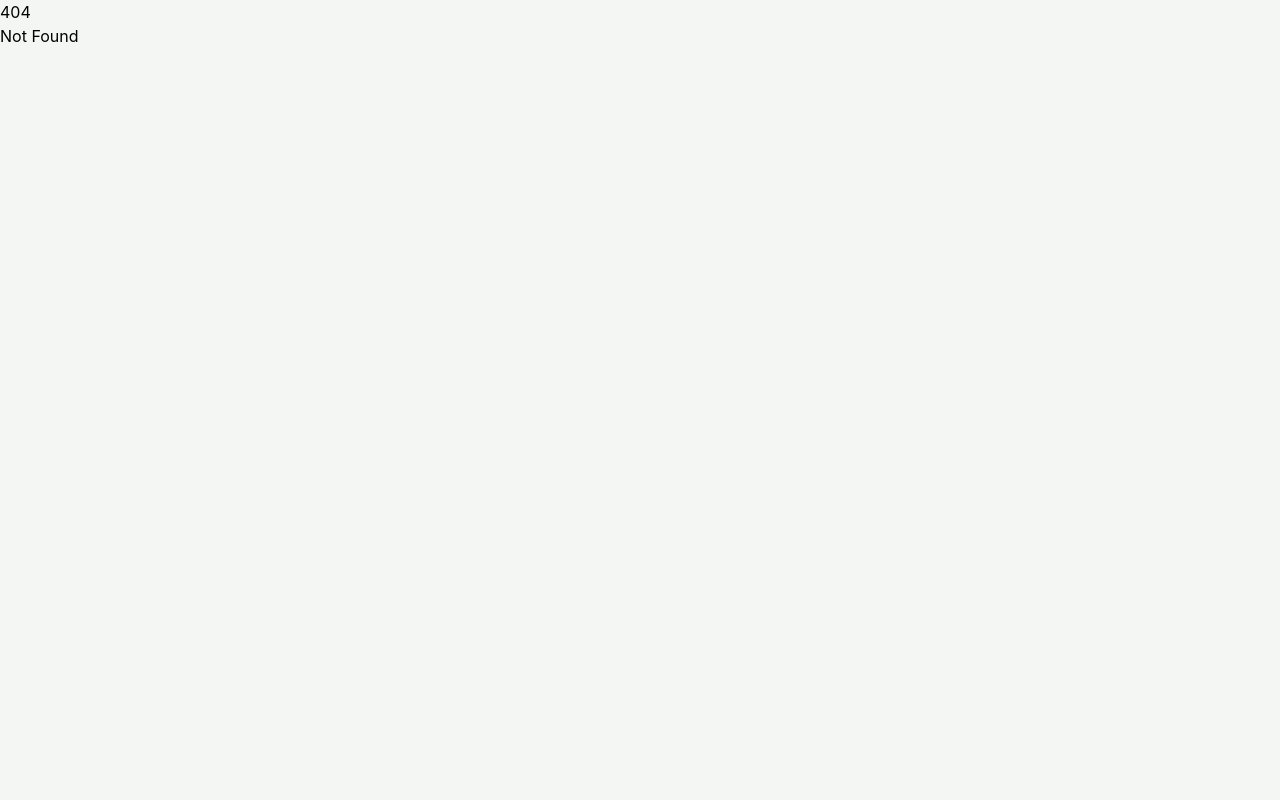
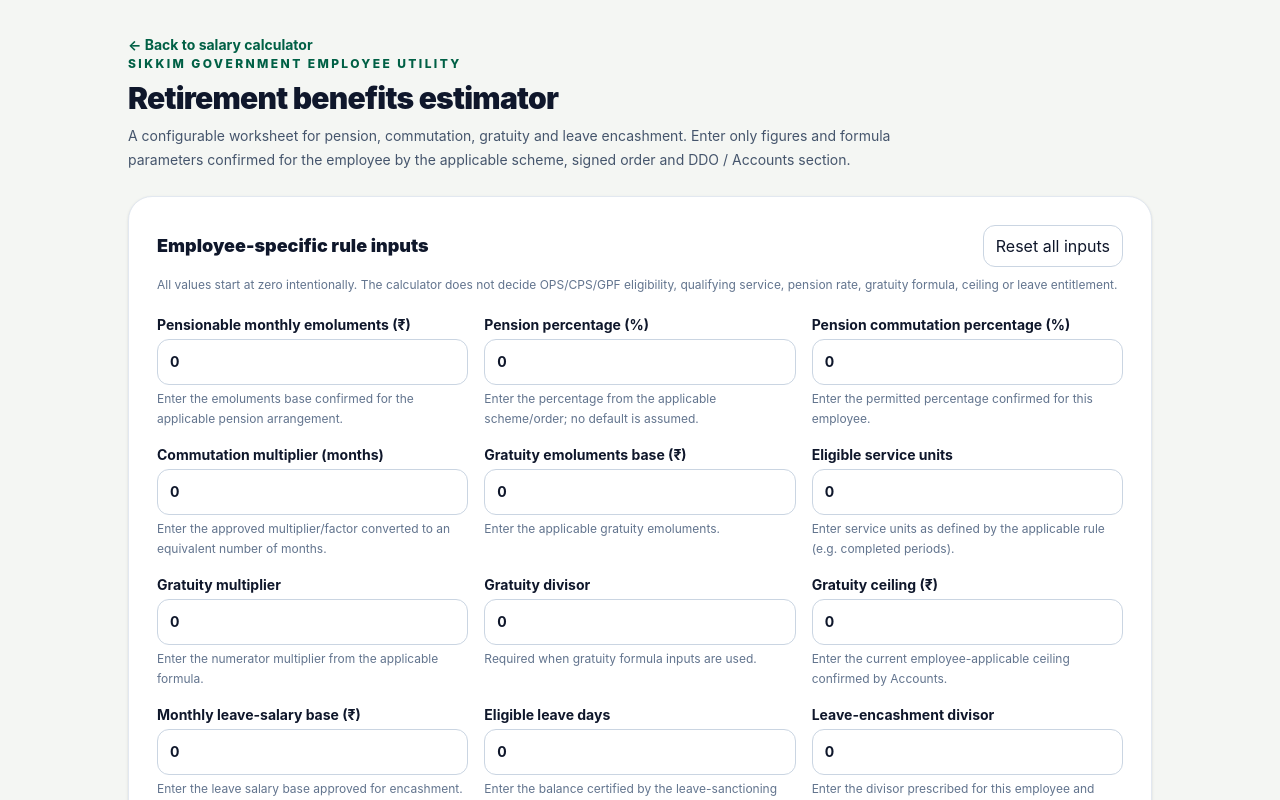
Before and after one commit to leenusdarnal/SIKKIM-GOVERNMENT-SALARY-CALCULATOR, a SvelteKit app: page /retirement-planner in a window 1280 px wide. Before the commit this address had no page. Shown: the top 800 px of the page. Built offline with nearby package versions, Linux system fonts and the light colour scheme.

Commit message:
Add retirement benefits estimator page

```diff
--- /dev/null
+++ b/src/routes/retirement-planner/+page.svelte
@@ -0,0 +1,71 @@
+<script lang="ts">
+ import {calculateRetirementEstimate,DEFAULT_RETIREMENT_INPUT,type RetirementEstimateInput} from '../../lib/retirement';
+ let input=$state<RetirementEstimateInput>({...DEFAULT_RETIREMENT_INPUT});
+ const result=$derived(calculateRetirementEstimate(input));
+ const fmt=(n:number)=>new Intl.NumberFormat('en-IN',{style:'currency',currency:'INR',maximumFractionDigits:0}).format(n);
+ const fields=[
+  {key:'pensionableEmoluments',label:'Pensionable monthly emoluments (₹)',help:'Enter the emoluments base confirmed for the applicable pension arrangement.'},
+  {key:'pensionRatePercent',label:'Pension percentage (%)',help:'Enter the percentage from the applicable scheme/order; no default is assumed.'},
+  {key:'commutationPercent',label:'Pension commutation percentage (%)',help:'Enter the permitted percentage confirmed for this employee.'},
+  {key:'commutationMultiplierMonths',label:'Commutation multiplier (months)',help:'Enter the approved multiplier/factor converted to an equivalent number of months.'},
+  {key:'gratuityEmoluments',label:'Gratuity emoluments base (₹)',help:'Enter the applicable gratuity emoluments.'},
+  {key:'gratuityServiceUnits',label:'Eligible service units',help:'Enter service units as defined by the applicable rule (e.g. completed periods).'},
+  {key:'gratuityMultiplier',label:'Gratuity multiplier',help:'Enter the numerator multiplier from the applicable formula.'},
+  {key:'gratuityDivisor',label:'Gratuity divisor',help:'Required when gratuity formula inputs are used.'},
+  {key:'gratuityCeiling',label:'Gratuity ceiling (₹)',help:'Enter the current employee-applicable ceiling confirmed by Accounts.'},
+  {key:'leaveSalaryMonthly',label:'Monthly leave-salary base (₹)',help:'Enter the leave salary base approved for encashment.'},
+  {key:'eligibleLeaveDays',label:'Eligible leave days',help:'Enter the balance certified by the leave-sanctioning authority.'},
+  {key:'leaveEncashmentDivisor',label:'Leave-encashment divisor',help:'Enter the divisor prescribed for this employee and leave type.'},
+  {key:'otherRetirementBenefits',label:'Other one-time benefits (₹)',help:'Optional manually verified amount; no benefit is assumed.'}
+ ] as const;
+</script>
+<svelte:head>
+ <title>Retirement Benefits Estimator | Sikkim Government Salary Calculator</title>
+ <meta name="description" content="Illustrative retirement benefit worksheet for Sikkim Government employees using employee-specific rule inputs confirmed by Accounts." />
+</svelte:head>
+<main class="min-h-screen bg-[#f4f6f3] px-4 py-8 text-slate-900 dark:bg-[#0b1411] dark:text-slate-100 sm:px-8">
+ <div class="mx-auto max-w-5xl space-y-6">
+  <a href="/" class="text-sm font-bold text-emerald-800 hover:underline dark:text-emerald-400">← Back to salary calculator</a>
+  <header><p class="text-xs font-extrabold uppercase tracking-[0.2em] text-emerald-800 dark:text-emerald-400">Sikkim Government employee utility</p><h1 class="mt-2 text-3xl font-black tracking-tight">Retirement benefits estimator</h1><p class="mt-2 max-w-3xl text-sm leading-6 text-slate-600 dark:text-slate-300">A configurable worksheet for pension, commutation, gratuity and leave encashment. Enter only figures and formula parameters confirmed for the employee by the applicable scheme, signed order and DDO / Accounts section.</p></header>
+  <section class="rounded-3xl border border-slate-200 bg-white p-5 shadow-sm dark:border-slate-800 dark:bg-slate-900 sm:p-7">
+   <div class="flex flex-wrap items-center justify-between gap-3"><h2 class="text-lg font-black">Employee-specific rule inputs</h2><button type="button" class="rounded-xl border border-slate-300 px-3 py-2 text-xs font-bold dark:border-slate-700" onclick={()=>input={...DEFAULT_RETIREMENT_INPUT}}>Reset all inputs</button></div>
+   <p class="mt-2 text-xs leading-5 text-slate-500">All values start at zero intentionally. The calculator does not decide OPS/CPS/GPF eligibility, qualifying service, pension rate, gratuity formula, ceiling or leave entitlement.</p>
+   <div class="mt-5 grid gap-4 sm:grid-cols-2 lg:grid-cols-3">
+    {#each fields as field}
+     <label class="text-sm font-bold">{field.label}
+      <input type="number" min="0" step="any" bind:value={input[field.key]} class="mt-1 w-full rounded-xl border border-slate-300 bg-transparent p-3 dark:border-slate-700" />
+      <span class="mt-1 block text-xs font-normal leading-5 text-slate-500">{field.help}</span>
+     </label>
+    {/each}
+   </div>
+   {#if !result.valid}<div class="mt-5 rounded-xl border border-amber-300 bg-amber-50 p-4 text-sm text-amber-950" role="alert"><strong>Review required</strong><ul class="mt-2 list-disc pl-5">{#each result.errors as error}<li>{error}</li>{/each}</ul></div>{/if}
+  </section>
+  <section class="rounded-3xl border border-slate-200 bg-white p-5 shadow-sm dark:border-slate-800 dark:bg-slate-900 sm:p-7">
+   <h2 class="text-lg font-black">Estimated results</h2>
+   <div class="mt-4 grid gap-3 sm:grid-cols-2 lg:grid-cols-3">
+    <div class="rounded-2xl bg-slate-50 p-4 dark:bg-slate-800"><p class="text-xs text-slate-500">Estimated monthly pension</p><p class="mt-1 text-2xl font-black">{fmt(result.monthlyPension)}</p></div>
+    <div class="rounded-2xl bg-slate-50 p-4 dark:bg-slate-800"><p class="text-xs text-slate-500">Monthly pension after commutation</p><p class="mt-1 text-2xl font-black">{fmt(result.residualMonthlyPension)}</p></div>
+    <div class="rounded-2xl bg-slate-50 p-4 dark:bg-slate-800"><p class="text-xs text-slate-500">Commutation lump sum</p><p class="mt-1 text-2xl font-black">{fmt(result.commutationLumpSum)}</p></div>
+    <div class="rounded-2xl border border-slate-200 p-4 dark:border-slate-700"><p class="text-xs text-slate-500">Gratuity (after entered ceiling)</p><p class="mt-1 text-xl font-black">{fmt(result.gratuity)}</p><p class="mt-1 text-xs text-slate-500">Before ceiling: {fmt(result.gratuityBeforeCeiling)}</p></div>
+    <div class="rounded-2xl border border-slate-200 p-4 dark:border-slate-700"><p class="text-xs text-slate-500">Leave encashment</p><p class="mt-1 text-xl font-black">{fmt(result.leaveEncashment)}</p></div>
+    <div class="rounded-2xl border border-slate-200 p-4 dark:border-slate-700"><p class="text-xs text-slate-500">Other one-time benefits</p><p class="mt-1 text-xl font-black">{fmt(result.otherRetirementBenefits)}</p></div>
+   </div>
+   <div class="mt-4 rounded-2xl bg-emerald-950 p-5 text-white"><p class="text-xs font-bold uppercase tracking-wider text-emerald-200">Total estimated one-time benefits</p><p class="mt-1 text-3xl font-black">{fmt(result.totalOneTimeBenefits)}</p><p class="mt-2 text-xs text-emerald-100">Excludes recurring monthly pension and any unentered benefits, deductions, tax or recoveries.</p></div>
+   <div class="mt-5 flex flex-wrap gap-3"><button type="button" class="rounded-xl bg-emerald-800 px-4 py-3 text-sm font-bold text-white hover:bg-emerald-900" onclick={()=>window.print()}>Print / Save as PDF</button></div>
+  </section>
+  <section class="rounded-2xl border border-amber-200 bg-amber-50 p-5 text-sm leading-6 text-amber-950 dark:border-amber-900 dark:bg-amber-950/30 dark:text-amber-100">
+   <h2 class="font-extrabold">Important safeguards</h2>
+   <ul class="mt-2 list-disc space-y-1 pl-5">
+    <li>This is a configurable illustration, not a statement of Sikkim Government pension or retirement rules.</li>
+    <li>No OPS, CPS/CPF, NPS, GPF or other scheme eligibility is inferred. Different employee cohorts and appointments may be governed by different orders.</li>
+    <li>Every percentage, formula multiplier, divisor, ceiling, emoluments base, qualifying service unit and leave balance must be confirmed from the employee's records and applicable current rules.</li>
+    <li>Family pension, tax, interest, deductions, recoveries, medical benefits and survivor entitlements are not calculated in this stage.</li>
+    <li>Do not use this estimate for sanction or payment without verification and approval by the competent authority.</li>
+   </ul>
+  </section>
+  <p class="text-xs text-slate-500">No official pension-rate schedule or retirement ceiling is preloaded. Enter only verified employee-specific values.</p>
+ </div>
+</main>
+<style>
+ @media print { @page {size:A4 portrait;margin:12mm;} :global(body){background:#fff!important;color:#111!important;} main{min-height:0!important;padding:0!important;background:#fff!important;color:#111!important;} main>div{max-width:none!important;} button,a{display:none!important;} section{break-inside:avoid;box-shadow:none!important;} input{border:0!important;padding:2px!important;} }
+</style>
```
